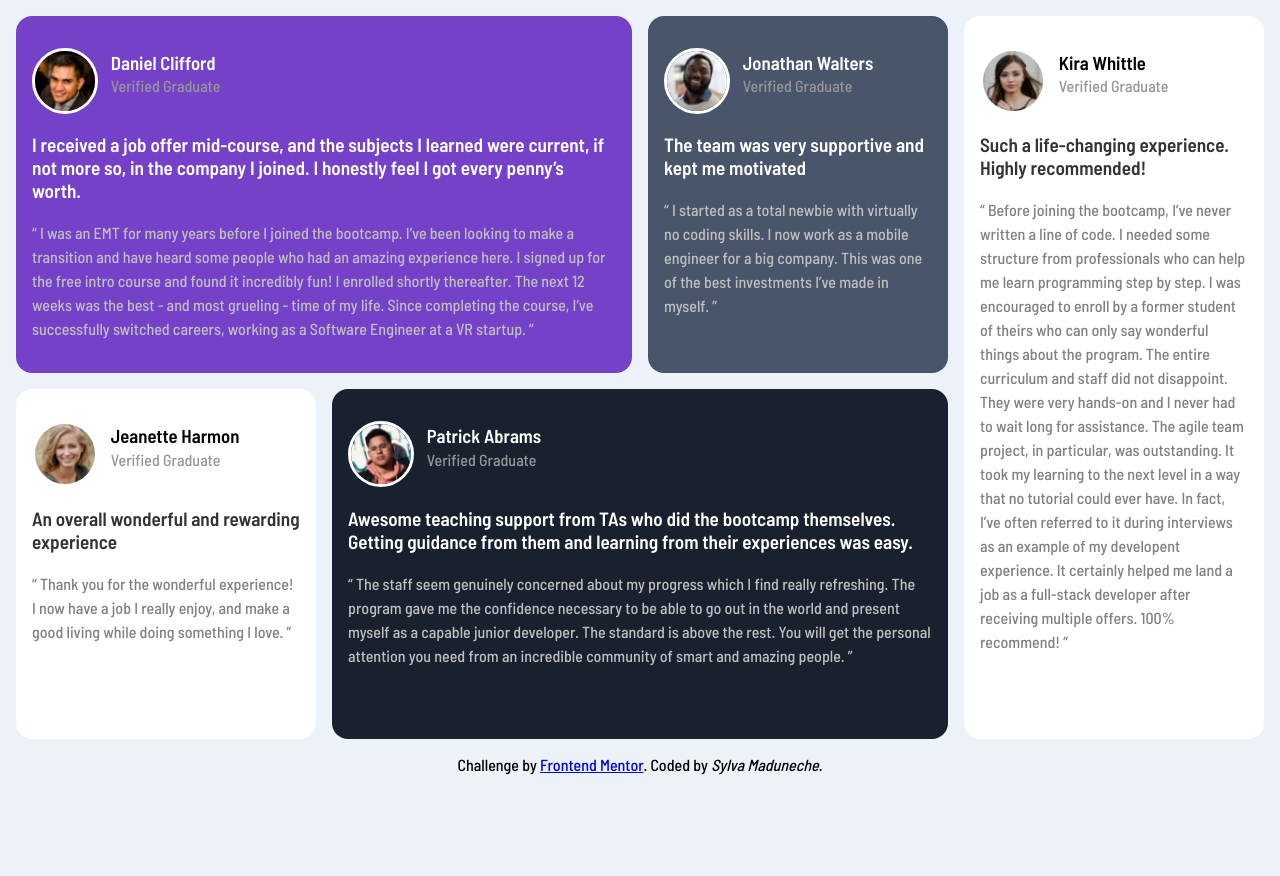
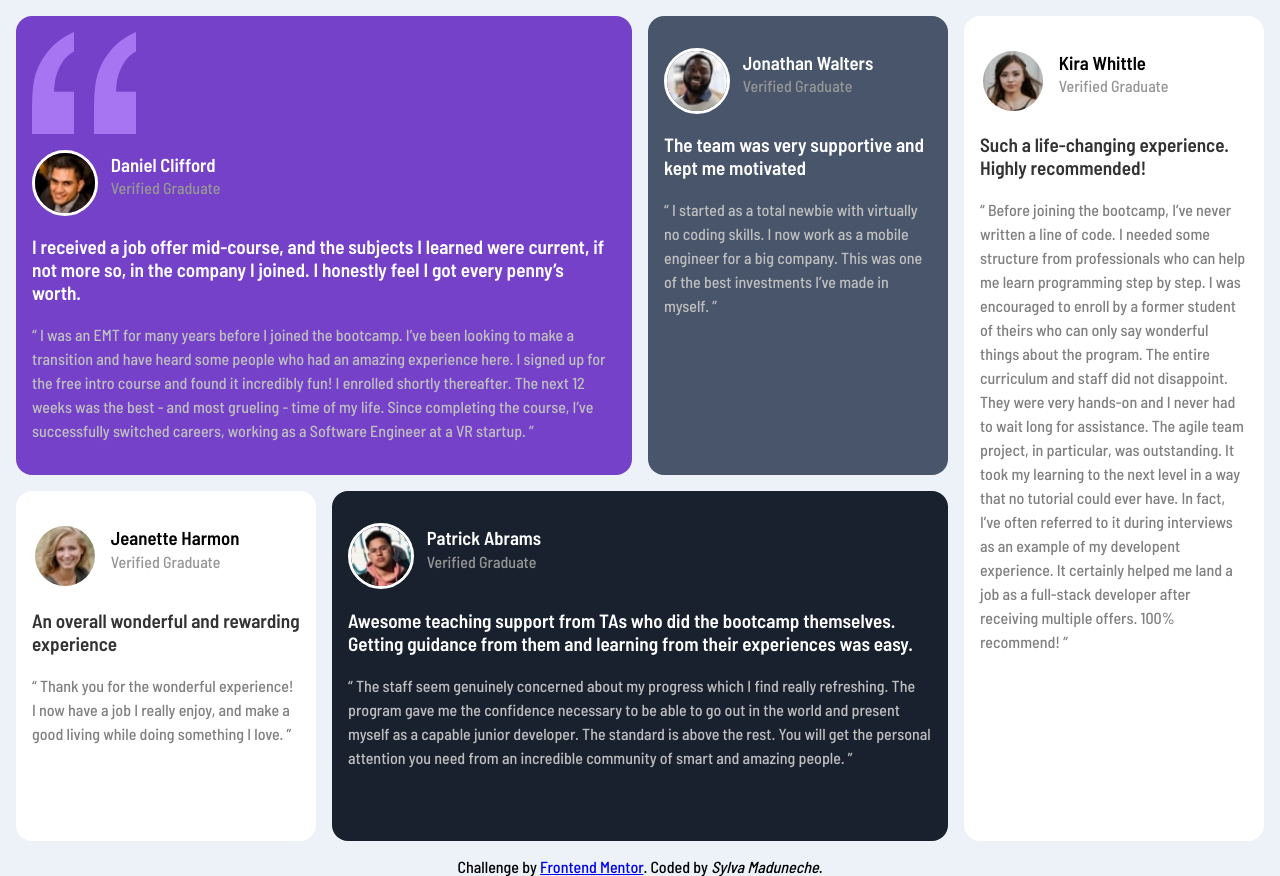
Before and after one commit to sylvamadu/Grid-Testimonials, a plain HTML site: page index.html in a window 1280 px wide. Before the commit the page ends 800 px from the top, so only its background shows below. Drawn offline with Linux system fonts and the light colour scheme.

Commit message:
Update index.html

```diff
--- a/index.html
+++ b/index.html
@@ -11,6 +11,7 @@
     <div class="outer-block">
         <div class="wrapper">
             <div class="item purple">
+                <img src="images/bg-pattern-quotation.png" alt="" class="quote">
                 <div class="title-block">
                     <img src="images/image-daniel.jpg" alt="" class="img">
                     <div class="name-block">
```
